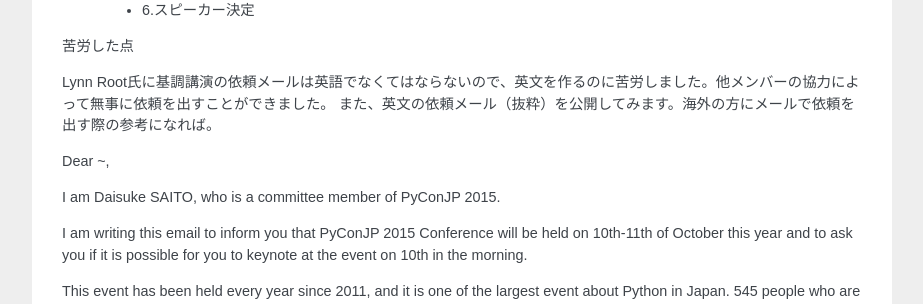
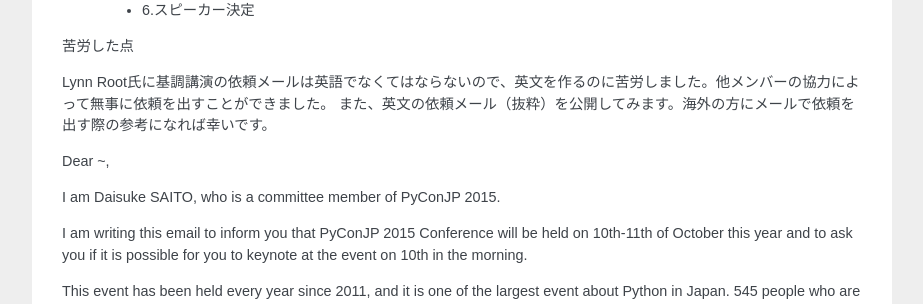
Before and after one commit to pyconjp/reports2015, a Sphinx documentation site: the page built from how-to-make/source/03_program.rst, in a window 1280 px wide and 900 px high, scrolled down 3151 px. Shown: the part 186-490 px from the top of the window, without its empty margins (198-1121 px from the left). Built offline with Sphinx 7.4.7, drawn with Linux system fonts in a browser that asks for light colours; some of the changed text lies outside the part shown.

Commit message:
03_program.rst キーノート修正

```diff
--- a/how-to-make/source/03_program.rst
+++ b/how-to-make/source/03_program.rst
@@ -131,7 +131,7 @@
 苦労した点
 
 Lynn Root氏に基調講演の依頼メールは英語でなくてはならないので、英文を作るのに苦労しました。他メンバーの協力によって無事に依頼を出すことができました。
-また、英文の依頼メール（抜粋）を公開してみます。海外の方にメールで依頼を出す際の参考になれば。
+また、英文の依頼メール（抜粋）を公開してみます。海外の方にメールで依頼を出す際の参考になれば幸いです。
 
 Dear ~,
 
```
Also changed, not shown: other parts of how-to-make/source/03_program.rst (+1 -1 lines).
